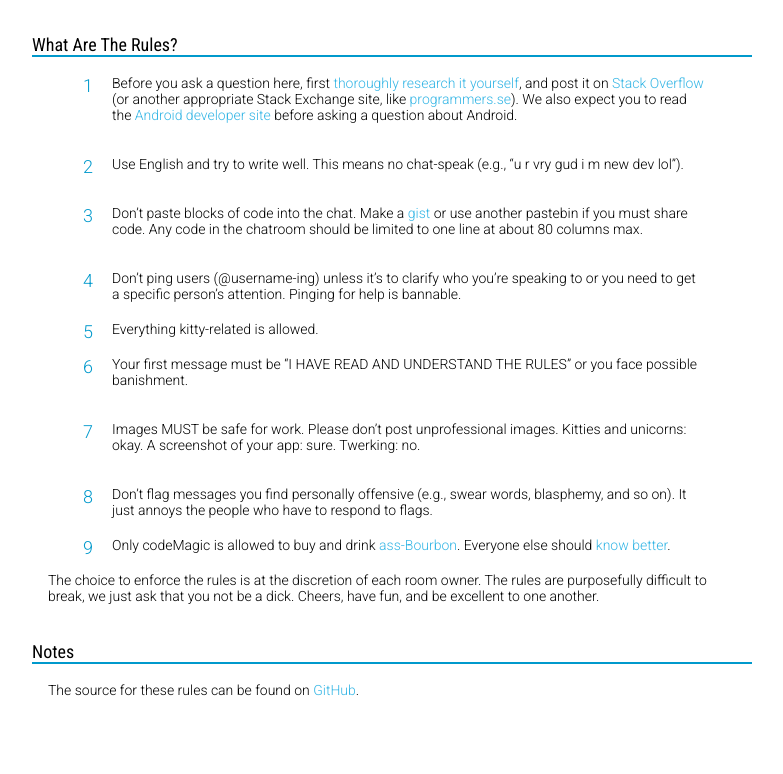
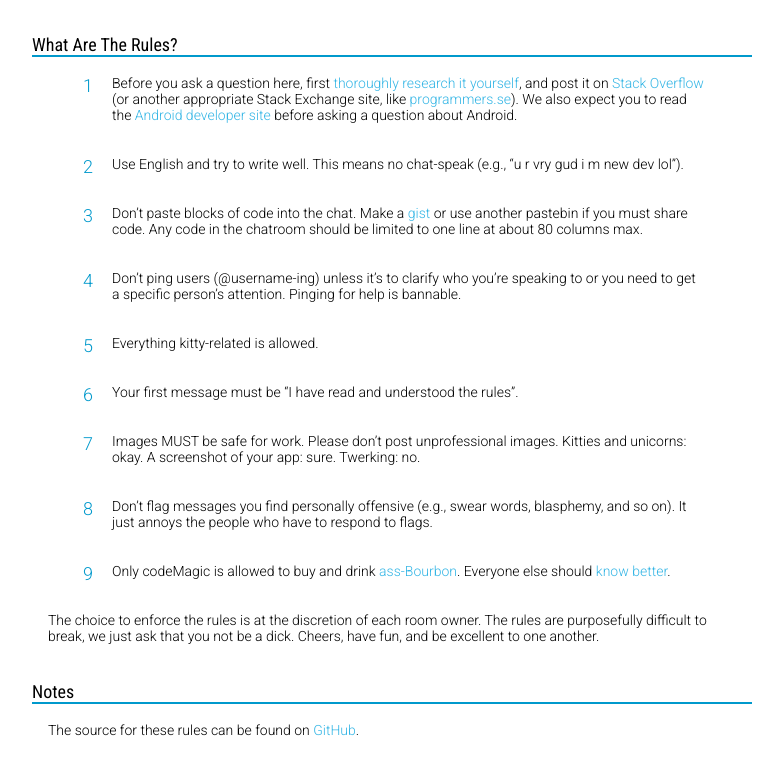
Before and after one commit to room-15/room-15.github.io, a plain HTML site: page index.html in a window 1280 px wide. Shown: the part 554-1328 px from the top of the page, without its empty margins (248-1031 px from the left). Before the commit the page ends 1298 px from the top, so only its background shows below. Drawn offline with Linux system fonts and the light colour scheme.

Commit message:
Generate the github page

```diff
--- a/index.html
+++ b/index.html
@@ -62,9 +62,11 @@
     <li>
       <p>Don’t ping users (@username-ing) unless it’s to clarify who you’re speaking to or you need to get a specific person’s attention. Pinging for help is bannable.</p>
     </li>
-    <li>Everything kitty-related is allowed.</li>
     <li>
-      <p>Your first message must be “I HAVE READ AND UNDERSTAND THE RULES” or you face possible banishment.</p>
+      <p>Everything kitty-related is allowed.</p>
+    </li>
+    <li>
+      <p>Your first message must be “I have read and understood the rules”.</p>
     </li>
     <li>
       <p>Images MUST be safe for work. Please don’t post unprofessional images. Kitties and unicorns: okay. A screenshot of your app: sure. Twerking: no.</p>
@@ -72,7 +74,9 @@
     <li>
       <p>Don’t flag messages you find personally offensive (e.g., swear words, blasphemy, and so on). It just annoys the people who have to respond to flags.</p>
     </li>
-    <li>Only codeMagic is allowed to buy and drink <a href="http://sourmashmanifesto.com/2012/02/01/review-rebel-yell-bourbon/">ass-Bourbon</a>. Everyone else should <a href="http://chat.stackoverflow.com/transcript/message/19483807#19483807">know better</a>.</li>
+    <li>
+      <p>Only codeMagic is allowed to buy and drink <a href="http://sourmashmanifesto.com/2012/02/01/review-rebel-yell-bourbon/">ass-Bourbon</a>. Everyone else should <a href="http://chat.stackoverflow.com/transcript/message/19483807#19483807">know better</a>.</p>
+    </li>
   </ol>
 
   <p>The choice to enforce the rules is at the discretion of each room owner. The rules are purposefully difficult to break, we just ask that you not be a dick. Cheers, have fun, and be excellent to one another.</p>
```
